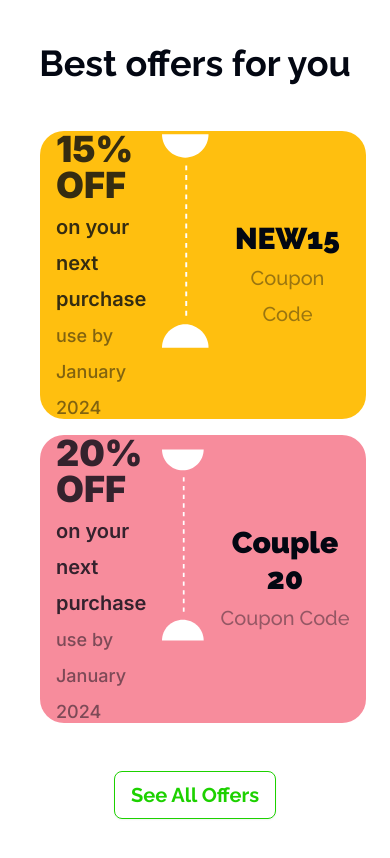
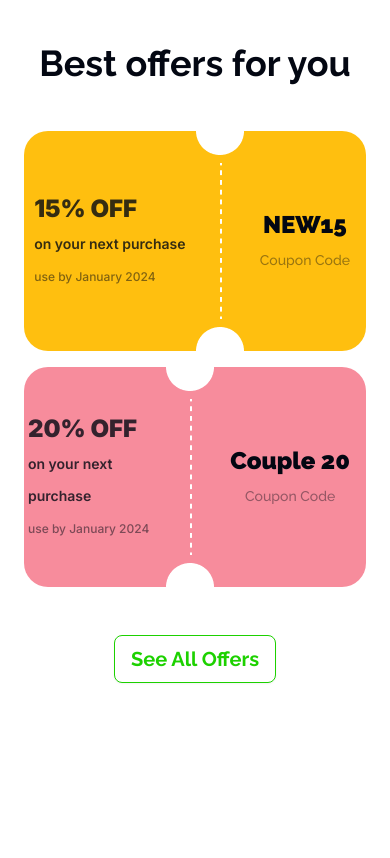
Before and after one commit to AdibHoque/PH-Assignment-5, a plain HTML site: page index.html in a window 390 px wide. Shown: the part 1080-1938 px from the top of the page. After the commit the page ends 1811 px from the top, so only its background shows below. Drawn offline with nearby package versions, Linux system fonts and the light colour scheme.

Commit message:
Responsive Coupons

```diff
--- a/index.html
+++ b/index.html
@@ -102,7 +102,7 @@
       <!-- Banner Start -->
       <div class="container mx-auto lg:px-24 px-6 my-6">
         <div
-          class="hero w-full h-[80vh] bg-[url('./images/banner.png')] bg-no-repeat rounded-3xl max-md:ml-4"
+          class="hero w-full h-[80vh] bg-[url('./images/banner.png')] bg-no-repeat rounded-3xl"
         >
           <div class="hero-content text-center text-white font-raleway">
             <div class="">
@@ -218,101 +218,58 @@
         >
           Best offers for you
         </h1>
-        <div
-          class="flex flex-col lg:flex-row justify-between gap-4 my-6 max-md:ml-4"
-        >
+        <div class="flex flex-col lg:flex-row justify-between gap-4 my-6">
           <div class="bg-[#FFBF0F] flex rounded-3xl lg:w-[50%]">
-            <div class="flex flex-col flex-1 justify-center items-center px-4">
+            <div
+              class="flex flex-col flex-1 justify-center items-center px-4 max-sm:px-1"
+            >
               <h1
-                class="font-inter font-black text-4xl text-[#030712CC] leading-none"
+                class="font-inter font-black max-sm:text-2xl text-4xl text-[#030712CC] leading-none"
               >
-                15% OFF<br /><span class="text-xl font-semibold leading-none"
+                15% OFF<br /><span
+                  class="text-xl max-sm:text-sm font-semibold leading-none"
                   >on your next purchase</span
                 ><br /><span
-                  class="font-medium text-lg text-[#03071280] leading-none"
+                  class="font-medium text-lg max-sm:text-xs text-[#03071280] leading-none"
                   >use by January 2024</span
                 >
               </h1>
             </div>
-            <svg
-              xmlns="http://www.w3.org/2000/svg"
-              width="48"
-              height="220"
-              viewBox="0 0 48 220"
-              fill="none"
-            >
-              <path
-                d="M2.09815e-06 -3.81596e-07C1.82261e-06 3.15172 0.620775 6.27259 1.82689 9.1844C3.033 12.0962 4.80083 14.742 7.02943 16.9706C9.25804 19.1992 11.9038 20.967 14.8156 22.1731C17.7274 23.3792 20.8483 24 24 24C27.1517 24 30.2726 23.3792 33.1844 22.1731C36.0962 20.967 38.742 19.1992 40.9706 16.9706C43.1992 14.742 44.967 12.0962 46.1731 9.1844C47.3792 6.27259 48 3.15173 48 1.90735e-06L2.09815e-06 -3.81596e-07Z"
-                fill="white"
-              />
-              <path
-                d="M48 220C48 216.848 47.3792 213.727 46.1731 210.815C44.967 207.904 43.1992 205.258 40.9706 203.029C38.742 200.801 36.0962 199.033 33.1844 197.827C30.2726 196.621 27.1517 196 24 196C20.8483 196 17.7274 196.621 14.8156 197.827C11.9038 199.033 9.25804 200.801 7.02944 203.029C4.80083 205.258 3.033 207.904 1.82689 210.815C0.620778 213.727 -2.75532e-07 216.848 0 220L48 220Z"
-                fill="white"
-              />
-              <line
-                x1="25"
-                y1="32"
-                x2="25"
-                y2="188"
-                stroke="white"
-                stroke-width="2"
-                stroke-dasharray="5 5"
-              />
-            </svg>
+            <img src="./images/cupon-devider.png" alt="" />
             <div class="flex flex-col justify-center items-center px-4">
               <h1
-                class="font-raleway font-black text-3xl text-center text-[#030712]"
+                class="font-raleway font-black text-3xl max-sm:text-2xl text-center text-[#030712]"
               >
-                NEW15<br /><span class="text-xl font-medium text-[#03071266]"
+                NEW15<br /><span
+                  class="text-xl max-sm:text-sm font-medium text-[#03071266]"
                   >Coupon Code</span
                 >
               </h1>
             </div>
           </div>
           <div class="bg-[#F78C9C] flex rounded-3xl lg:w-[50%]">
-            <div class="flex flex-col flex-1 justify-center items-center px-4">
+            <div
+              class="flex flex-col flex-1 justify-center items-center px-4 max-sm:px-1"
+            >
               <h1
-                class="font-inter font-black text-4xl text-[#030712CC] leading-none"
+                class="font-inter font-black max-sm:text-2xl text-4xl text-[#030712CC] leading-none"
               >
-                20% OFF<br /><span class="text-xl font-semibold leading-none"
+                20% OFF<br /><span
+                  class="text-xl max-sm:text-sm font-semibold leading-none"
                   >on your next purchase</span
                 ><br /><span
-                  class="font-medium text-lg text-[#03071280] leading-none"
+                  class="font-medium text-lg max-sm:text-xs text-[#03071280] leading-none"
                   >use by January 2024</span
                 >
               </h1>
             </div>
-            <svg
-              xmlns="http://www.w3.org/2000/svg"
-              width="48"
-              height="220"
-              viewBox="0 0 48 220"
-              fill="none"
-            >
-              <path
-                d="M2.09815e-06 -3.81596e-07C1.82261e-06 3.15172 0.620775 6.27259 1.82689 9.1844C3.033 12.0962 4.80083 14.742 7.02943 16.9706C9.25804 19.1992 11.9038 20.967 14.8156 22.1731C17.7274 23.3792 20.8483 24 24 24C27.1517 24 30.2726 23.3792 33.1844 22.1731C36.0962 20.967 38.742 19.1992 40.9706 16.9706C43.1992 14.742 44.967 12.0962 46.1731 9.1844C47.3792 6.27259 48 3.15173 48 1.90735e-06L2.09815e-06 -3.81596e-07Z"
-                fill="white"
-              />
-              <path
-                d="M48 220C48 216.848 47.3792 213.727 46.1731 210.815C44.967 207.904 43.1992 205.258 40.9706 203.029C38.742 200.801 36.0962 199.033 33.1844 197.827C30.2726 196.621 27.1517 196 24 196C20.8483 196 17.7274 196.621 14.8156 197.827C11.9038 199.033 9.25804 200.801 7.02944 203.029C4.80083 205.258 3.033 207.904 1.82689 210.815C0.620778 213.727 -2.75532e-07 216.848 0 220L48 220Z"
-                fill="white"
-              />
-              <line
-                x1="25"
-                y1="32"
-                x2="25"
-                y2="188"
-                stroke="white"
-                stroke-width="2"
-                stroke-dasharray="5 5"
-              />
-            </svg>
+            <img src="./images/cupon-devider.png" alt="" />
             <div class="flex flex-col justify-center items-center px-4">
               <h1
-                class="font-raleway font-black text-3xl text-center text-[#030712]"
+                class="font-raleway font-black text-3xl max-sm:text-2xl text-center text-[#030712]"
               >
                 Couple 20<br /><span
-                  class="text-xl font-medium text-[#03071266]"
+                  class="text-xl max-sm:text-sm font-medium text-[#03071266]"
                   >Coupon Code</span
                 >
               </h1>
```
